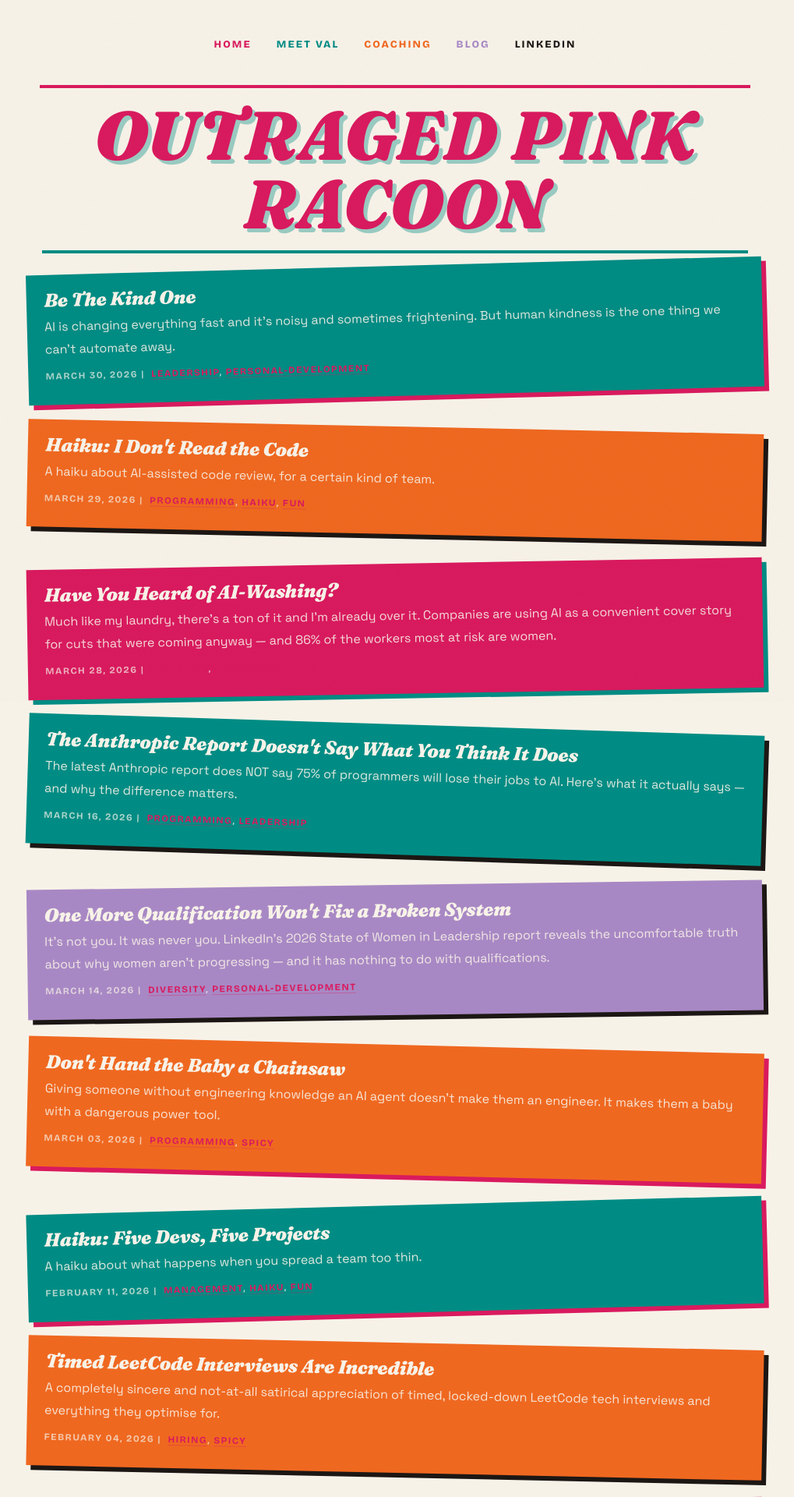
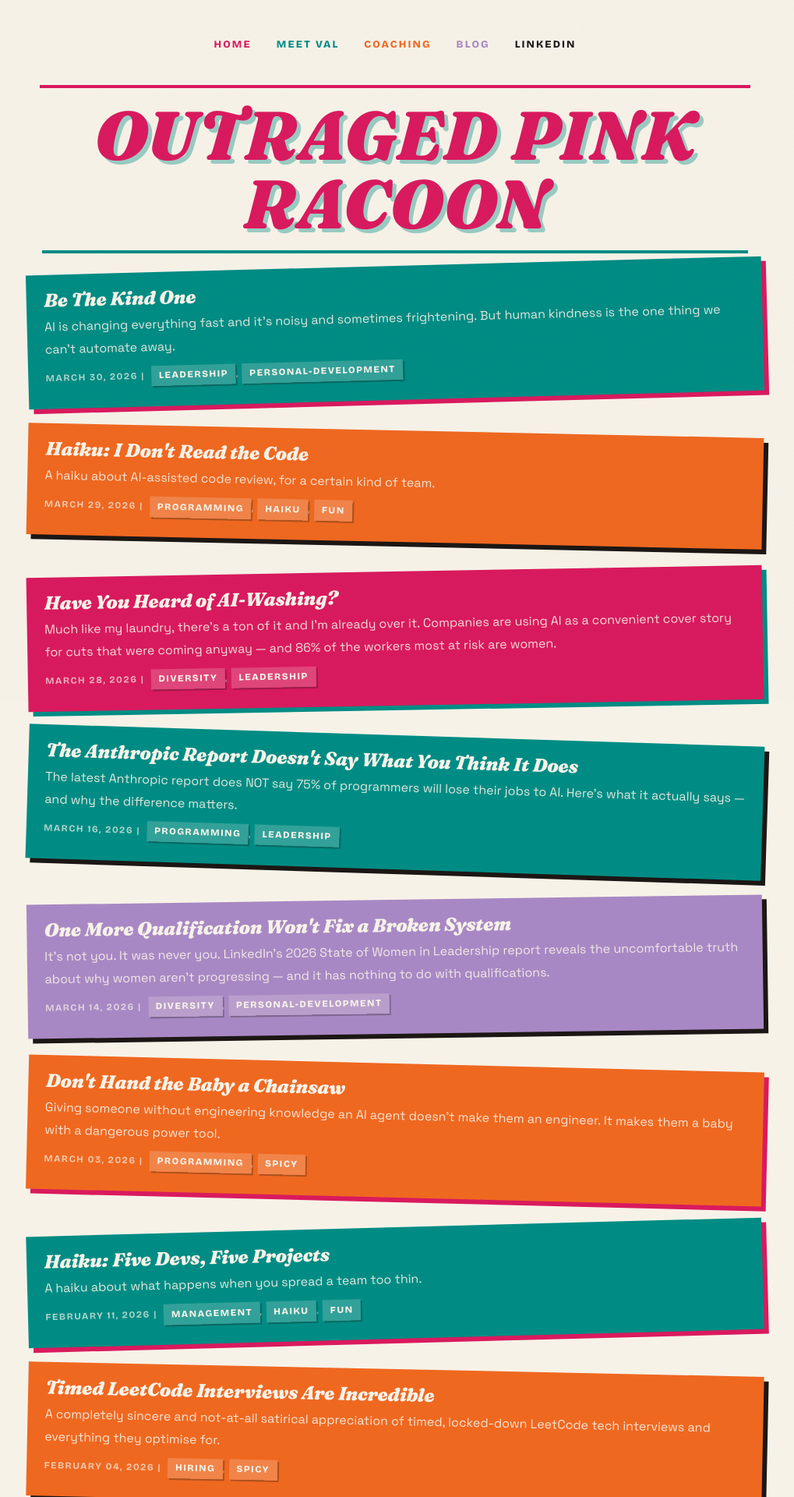
Before and after one commit to outragedpinkracoon/outragedpinkracoon.github.io, a Jekyll site: the page built from blog.html, in a window 1280 px wide. Shown: the top 1920 px of the page at 78% size, without its empty margins (133-1152 px from the left). Built offline with Jekyll 4.4.1, drawn with Linux system fonts in a browser that asks for light colours; comment, search, counter and statistics services are not loaded.

Commit message:
sorts blog quote

```diff
--- a/_sass/main.scss
+++ b/_sass/main.scss
@@ -731,12 +731,12 @@
     content: '\201C';
     font-family: $font-display;
     font-style: italic;
-    font-size: 4rem;
+    font-size: 2.8rem;
     line-height: 1;
     color: $magenta;
     position: absolute;
-    top: 1rem;
-    left: 0.9rem;
+    top: 0.6rem;
+    left: 0.7rem;
     pointer-events: none;
   }
 
--- a/_sass/posts.scss
+++ b/_sass/posts.scss
@@ -78,6 +78,30 @@
     text-transform: uppercase;
     color: rgba($cream, 0.7);
     margin-bottom: 0.4rem;
+
+    $_tag-colors: $cream, $yellow, $cream, $yellow, $cream, $yellow;
+    $_tag-text:   $ink,   $ink,    $ink,   $ink,    $ink,   $ink;
+
+    a {
+      display: inline-block;
+      padding: 0.15rem 0.6rem;
+      background: rgba($cream, 0.2);
+      color: $cream;
+      font-weight: 800;
+      text-decoration: none;
+      box-shadow: 2px 2px 0 rgba($ink, 0.3);
+      transition: transform 0.15s ease, box-shadow 0.15s ease;
+      position: relative;
+      z-index: 1;
+
+      &:hover {
+        background: $cream;
+        color: $ink;
+        box-shadow: 3px 3px 0 rgba($ink, 0.4);
+        transform: translate(-1px, -1px);
+        text-decoration: none;
+      }
+    }
   }
 
   p {
```
